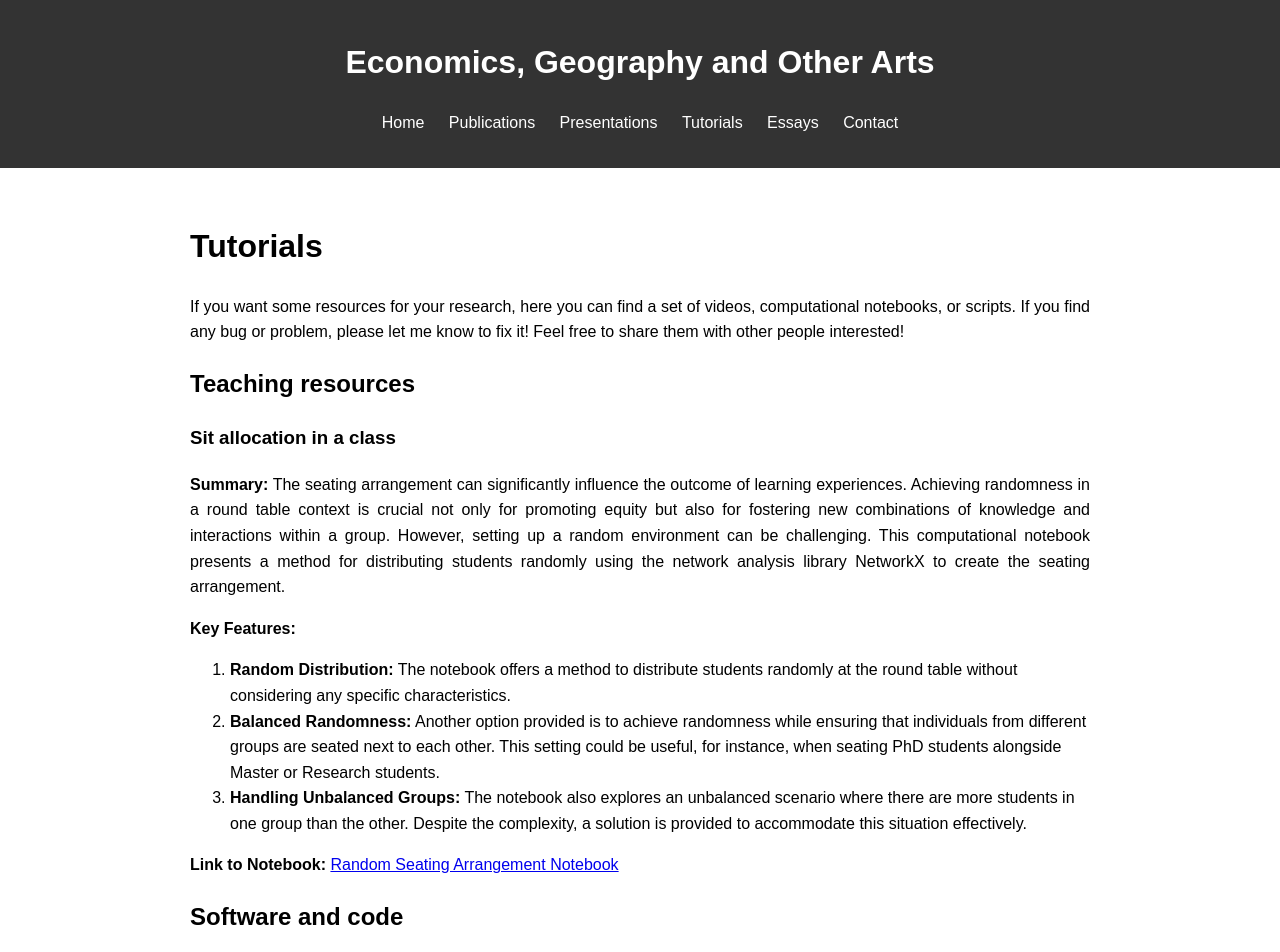
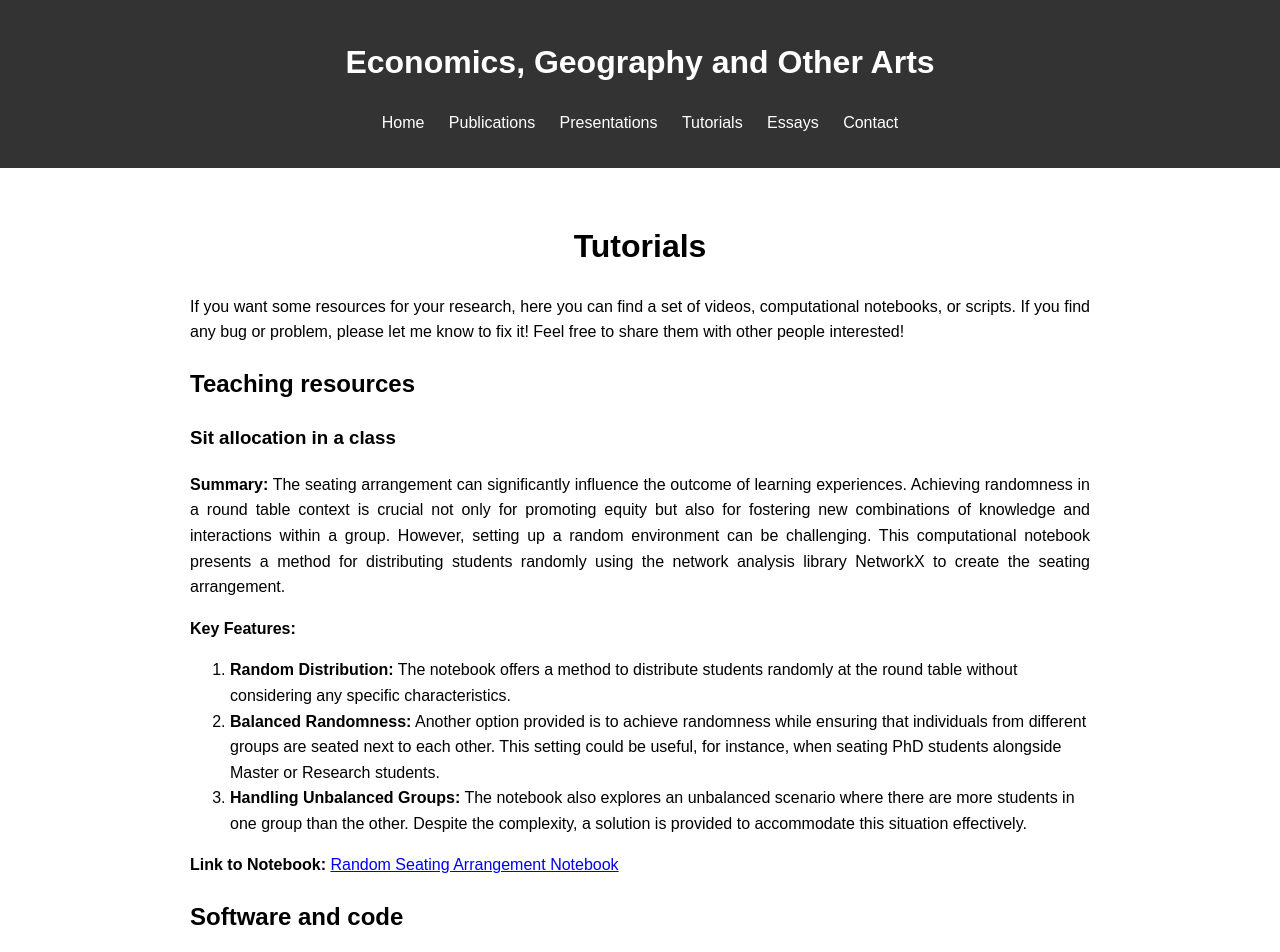
Before and after one commit to Favioleiva/favioleiva.github.io, a Jekyll site: the page built from tutorials.md, in a window 1280 px wide. Shown: the top 952 px of the page. Built offline with Jekyll 4.4.1, drawn with Linux system fonts in a browser that asks for light colours; nearby versions of some CDN libraries.

```diff
--- a/tutorials.md
+++ b/tutorials.md
@@ -4,7 +4,7 @@ title: "Tutorials"
 permalink: /tutorials/
 ---
 
-# Tutorials
+<center> <h1>Tutorials</h1> </center>
 
 If you want some resources for your research, here you can find a set of videos, computational notebooks, or scripts. If you find any bug or problem, please let me know to fix it! Feel free to share them with other people interested!
 
```
